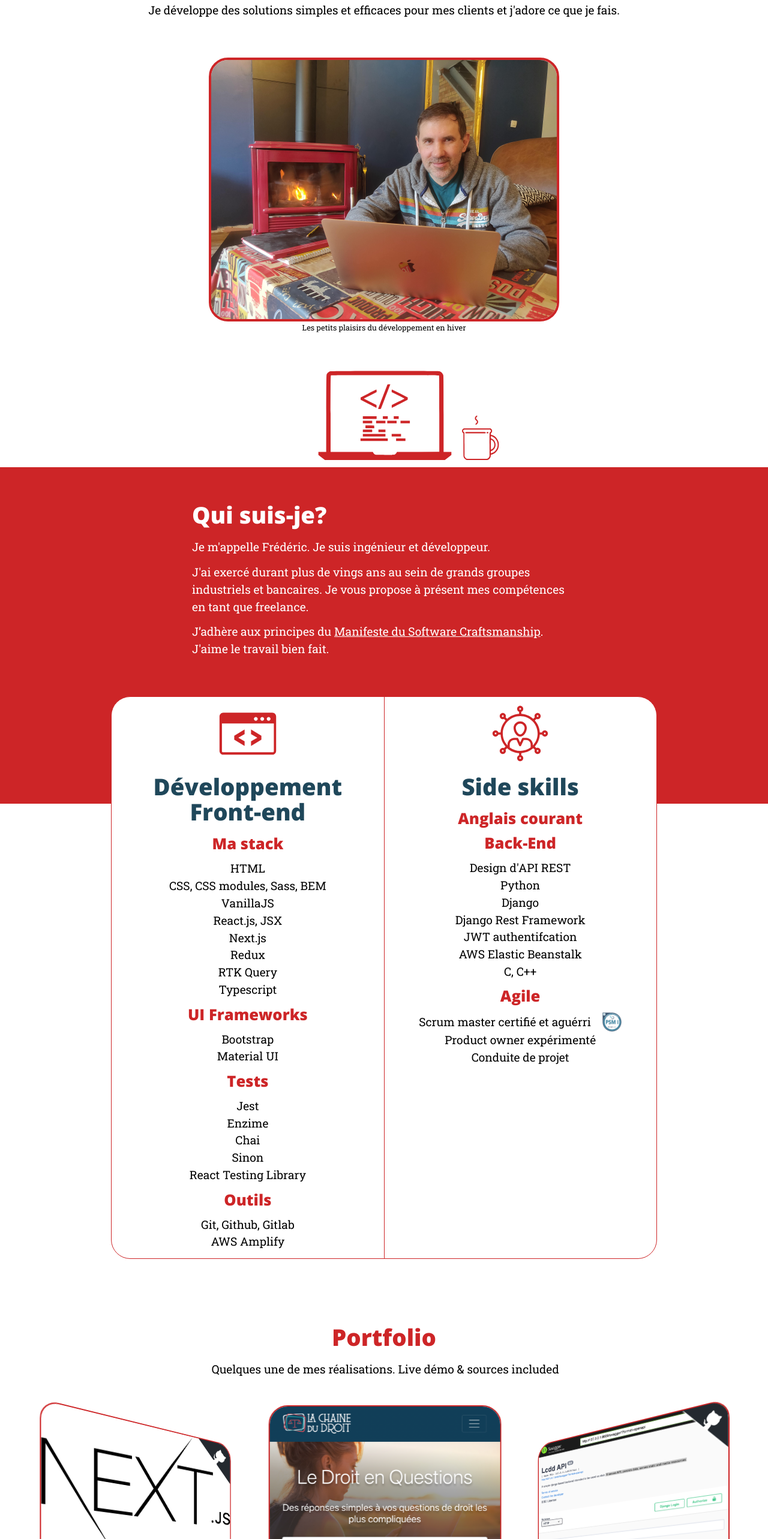
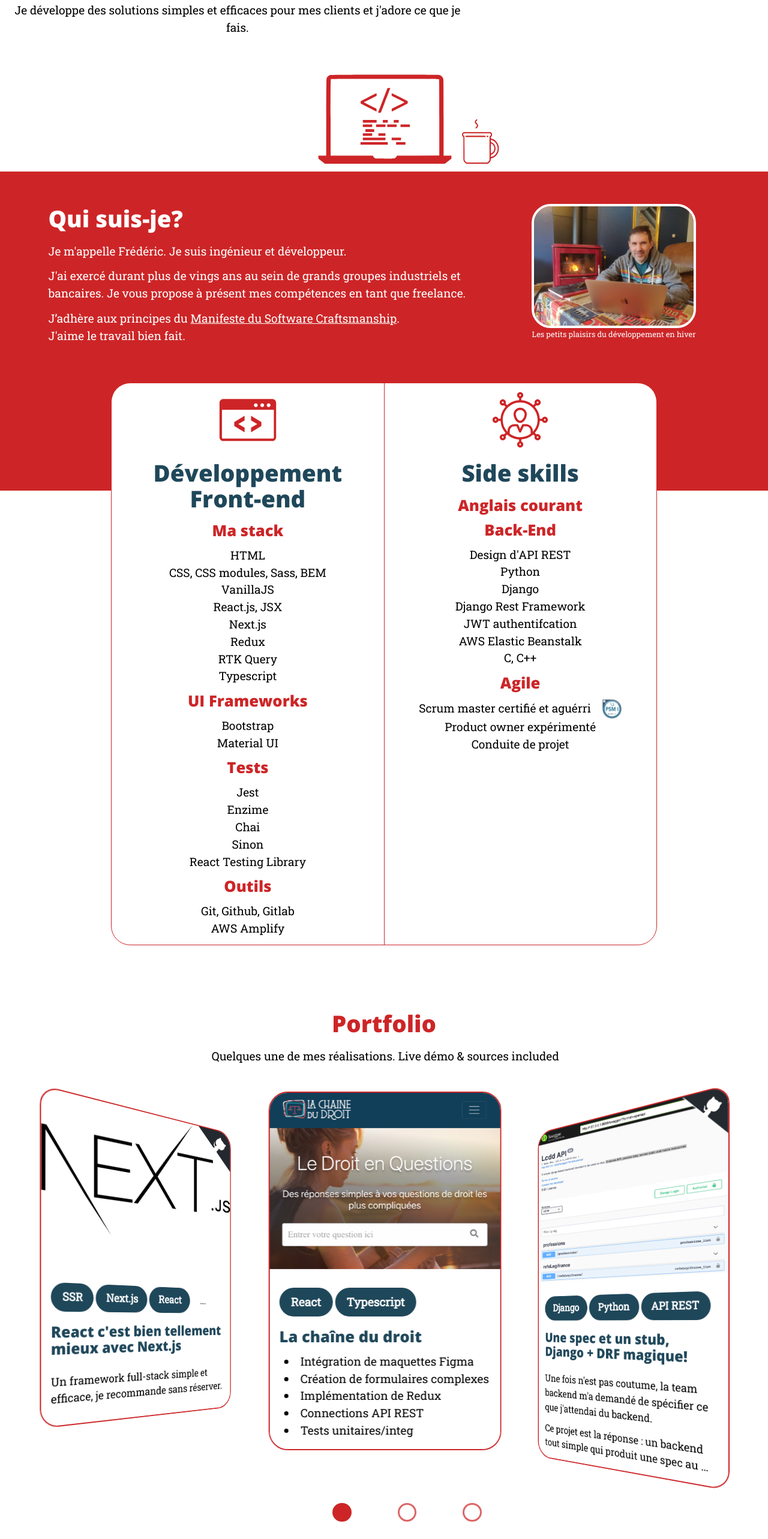
Before and after one commit to Fred-AtelierSalvetat/ateliersalvetat.com, a Next.js app: page / in a window 1280 px wide. Shown: the part 234-2800 px from the top of the page at 60% size. Built offline with nearby package versions, Linux system fonts and the light colour scheme.

Commit message:
rework hero UI

```diff
--- a/components/Homepage/Hero.jsx
+++ b/components/Homepage/Hero.jsx
@@ -18,28 +18,14 @@ const Hero = () => {
             "Je développe des solutions simples et efficaces pour mes clients et j'adore ce que je fais."
           }
         </p>
-        <figure>
-          <div className={styles.portrait}>
-            <Image
-              alt="Frédéric Salvetat"
-              src={meMyself}
-              priority
-              placeholder="blur"
-              layout="responsive"
-              sizes={["22rem", "(min-width: 48rem) 36rem"]}
-            />
-          </div>
-          <figcaption>
-            {"Les petits plaisirs du développement en hiver"}
-          </figcaption>
-        </figure>
 
         <div className={styles.pictureContainer}>
           <CodingSvg className={styles.coding} />
         </div>
       </div>
       <div className={classNames(styles.pitch, "padding1rem")}>
-        <div className="container padding2rem">
+        <div className={classNames(styles.pitch__container, "padding2rem")}>
+          <div>
             <h2>{"Qui suis-je?"}</h2>
             <p>{"Je m'appelle Frédéric. Je suis ingénieur et développeur."}</p>
             <p>
@@ -56,6 +42,22 @@ const Hero = () => {
               J'aime le travail bien fait.
             </p>
           </div>
+          <figure>
+            <div className={styles.portrait}>
+              <Image
+                alt="Frédéric Salvetat"
+                src={meMyself}
+                priority
+                placeholder="blur"
+                layout="responsive"
+                sizes={["22rem", "(min-width: 48rem) 36rem"]}
+              />
+            </div>
+            <figcaption>
+              {"Les petits plaisirs du développement en hiver"}
+            </figcaption>
+          </figure>
+        </div>
       </div>
     </section>
   );
--- a/components/Homepage/hero.module.scss
+++ b/components/Homepage/hero.module.scss
@@ -4,24 +4,6 @@
   .intro {
     text-align: center;
     background-color: $white;
-
-    figure {
-      display: none;
-      @include large() {
-        display: block;
-      }
-      margin-top: 5vw;
-      .portrait {
-        margin: 0 auto;
-        max-width: 22rem;
-        @media (min-width: 48rem) {
-          max-width: 36rem;
-        }
-        border-radius: $borderRadius;
-        overflow: hidden;
-        border: 0.25rem solid $primary;
-      }
-    }
   }
   .pictureContainer {
     margin-top: 5vw;
@@ -35,10 +17,31 @@
   .pitch {
     color: $white;
     background-color: $primary;
-    h2,
-    a,
-    p {
-      color: white;
+    .pitch__container {
+      display: flex;
+      justify-content: center;
+
+      h2,
+      a,
+      p {
+        color: white;
+      }
+      figure {
+        display: none;
+        @include large() {
+          display: block;
+        }
+        .portrait {
+          margin: 0 auto;
+          max-width: 22rem;
+          @media (min-width: 48rem) {
+            max-width: 36rem;
+          }
+          border-radius: $borderRadius;
+          overflow: hidden;
+          border: 0.25rem solid $white;
+        }
+      }
     }
   }
 }
--- a/components/Portfolio/Portfolio.jsx
+++ b/components/Portfolio/Portfolio.jsx
@@ -125,7 +125,11 @@ const Portfolio = () => {
             ))}
           </div>
           <div
-            className={classNames("swiper-pagination", styles.pagination)}
+            className={classNames(
+              "swiper-pagination",
+              "margin3rem",
+              styles.pagination
+            )}
           ></div>
         </div>
         <div
--- a/components/Portfolio/portfolio.module.scss
+++ b/components/Portfolio/portfolio.module.scss
@@ -17,6 +17,7 @@
     display: flex;
     flex-direction: column;
     justify-content: center;
+    align-items: center;
     & > * {
       white-space: pre;
       text-align: center;
@@ -43,7 +44,6 @@
       padding-block: 2em; //Padding necessary to avoid 3D coverflow effect overlap hidden
 
       :global(.swiper-pagination) {
-        margin-top: 3em;
         position: relative;
       }
       :global(.swiper-pagination-bullet) {
--- a/sass/_typo.scss
+++ b/sass/_typo.scss
@@ -36,6 +36,7 @@ $typoSize: (
     // Fallback
     font-size: calc(#{$size} * 0.75);
     margin: string.unquote($margin);
+    max-width: 70ch;
   }
 }
 h1,
--- a/sass/_utility.scss
+++ b/sass/_utility.scss
@@ -47,6 +47,6 @@ $sizes: (
 }
 
 .container {
-  max-width: 50vw;
+  max-width: 50rem;
   margin: 0 auto;
 }
```
Lines whose indentation alone changed are shown as unchanged.
